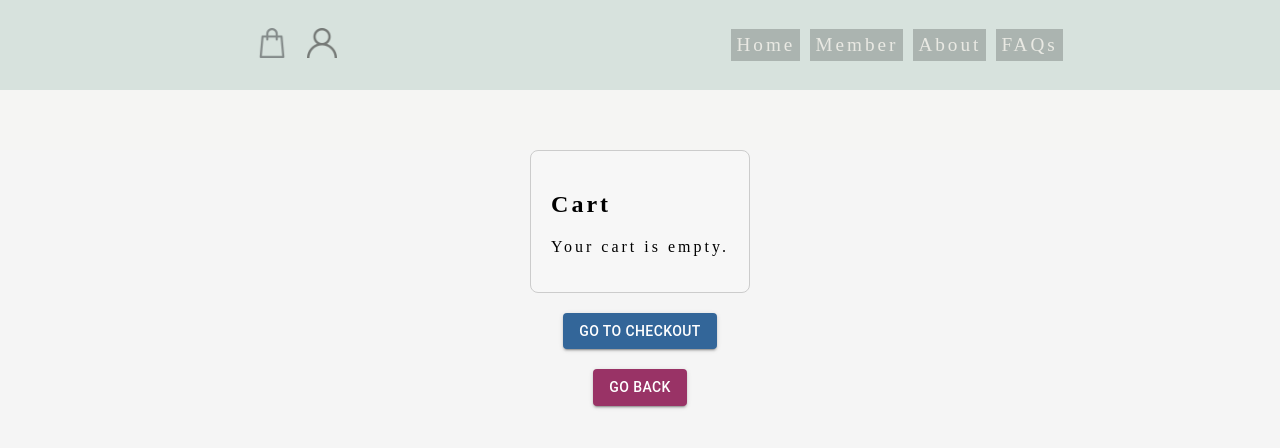
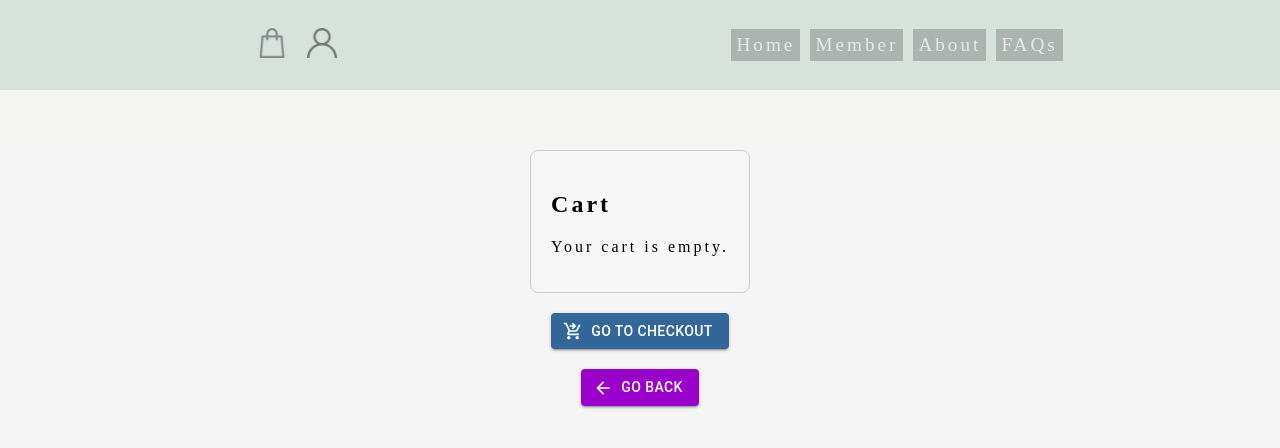
Before and after one commit to NinaWald/Final-project-frontend, a React (Create React App) app: page /cart in a window 1280 px wide. Shown: the top 448 px of the page. Built offline with nearby package versions, Linux system fonts and the light colour scheme.

Commit message:
added icons mui

```diff
--- a/src/components/BackButton.js
+++ b/src/components/BackButton.js
@@ -1,6 +1,7 @@
 import React from 'react';
 import { useNavigate } from 'react-router-dom';
 import { Button } from '@mui/material'
+import ArrowBackIcon from '@mui/icons-material/ArrowBack';
 
 const BackButton = () => {
   const navigate = useNavigate();
@@ -10,7 +11,11 @@ const BackButton = () => {
   };
 
   return (
-    <Button variant="contained" onClick={handleGoBack} style={{ backgroundColor: '#993366' }}>
+    <Button
+      variant="contained"
+      onClick={handleGoBack}
+      startIcon={<ArrowBackIcon />}
+      style={{ backgroundColor: '#9900cc' }}>
             Go Back
     </Button>
   );
--- a/src/components/Cart.js
+++ b/src/components/Cart.js
@@ -1,9 +1,10 @@
 import { Button, IconButton, Typography } from '@mui/material';
+import RemoveShoppingCartIcon from '@mui/icons-material/RemoveShoppingCart';
+import DeleteForeverIcon from '@mui/icons-material/DeleteForever';
 import React from 'react';
 import { useSelector, useDispatch } from 'react-redux';
 import { clearCart, removeItem } from 'reducers/cart';
 import styled from 'styled-components'
-import trashBin from '../assets/bin.png'
 
 const CartContainer = styled.div`
   max-width: 600px;
@@ -72,14 +73,8 @@ const ClearCartButton = styled(Button)`
 
 const RemoveButton = styled(IconButton)`
   background-color: transparent !important;
-  color: #ff0000 !important;
+  color: black;
   margin-left: auto;
-
-  img {
-    width: 24px;
-    height: 24px;
-  }
-
 `;
 
 const Cart = () => {
@@ -130,7 +125,7 @@ const Cart = () => {
                   </ProductDetails>
                   <RemoveButton
                     onClick={() => handleRemoveItem(item.id)}>
-                    <img src={trashBin} alt="Remove" />
+                    <DeleteForeverIcon />
                   </RemoveButton>
                 </ProductContainer>
               );
@@ -143,7 +138,10 @@ const Cart = () => {
                 Discount Applied: {discount * 100}% off
             </Typography>
           )}
-          <ClearCartButton variant="contained" onClick={handleClearCart}>
+          <ClearCartButton
+            variant="contained"
+            onClick={handleClearCart}
+            startIcon={<RemoveShoppingCartIcon />}>
             Clear Cart
           </ClearCartButton>
         </div>
--- a/src/pages/CartPage.js
+++ b/src/pages/CartPage.js
@@ -2,6 +2,7 @@ import React from 'react';
 import { Link } from 'react-router-dom';
 import styled from 'styled-components';
 import Button from '@mui/material/Button';
+import ShoppingCartCheckoutIcon from '@mui/icons-material/ShoppingCartCheckout';
 import Cart from '../components/Cart.js';
 import BackButton from '../components/BackButton.js';
 
@@ -25,7 +26,12 @@ const CartPage = () => {
   return (
     <CartPageContainer>
       <Cart />
-      <StyledButton component={Link} to="/checkout" variant="contained" color="primary">
+      <StyledButton
+        component={Link}
+        to="/checkout"
+        variant="contained"
+        startIcon={<ShoppingCartCheckoutIcon />}
+        color="primary">
         Go to Checkout
       </StyledButton>
       <BackButton />
--- a/src/pages/FaqPage.js
+++ b/src/pages/FaqPage.js
@@ -1,10 +1,19 @@
 import React from 'react';
+import styled from 'styled-components'
 import DropDown from '../components/DropDown';
+import BackButton from '../components/BackButton';
+
+const Container = styled.div`
+  display: flex;
+  flex-direction: column;
+  align-items: center;
+`;
 
 export const FaqPage = () => {
   return (
-    <div>
+    <Container>
       <DropDown />
-    </div>
+      <BackButton />
+    </Container>
   )
 }
```
